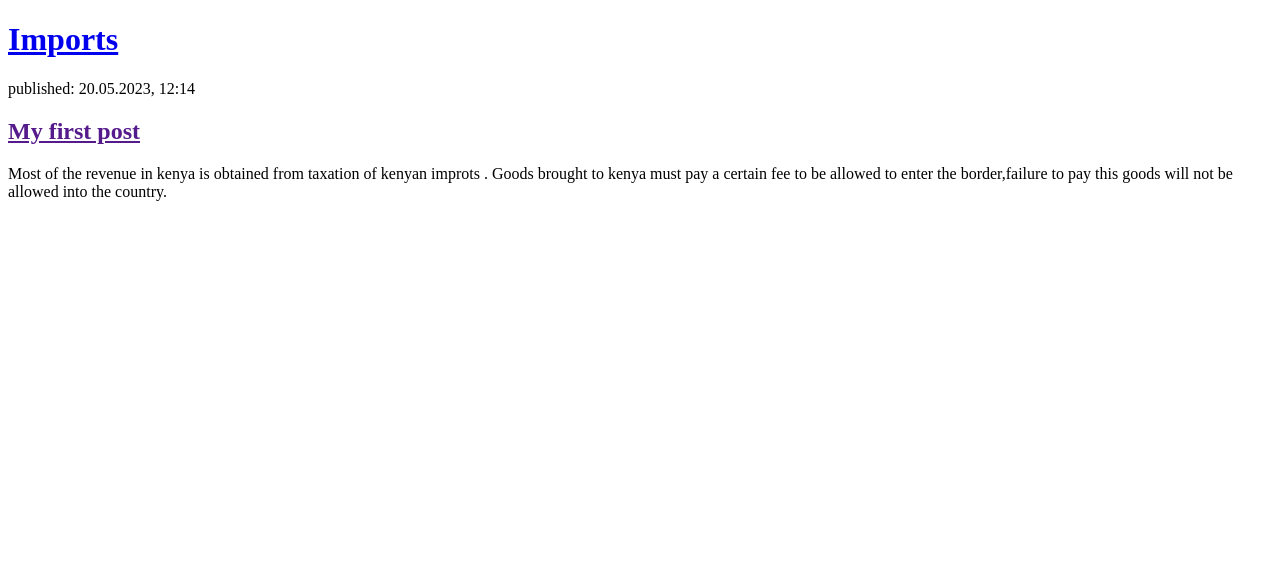
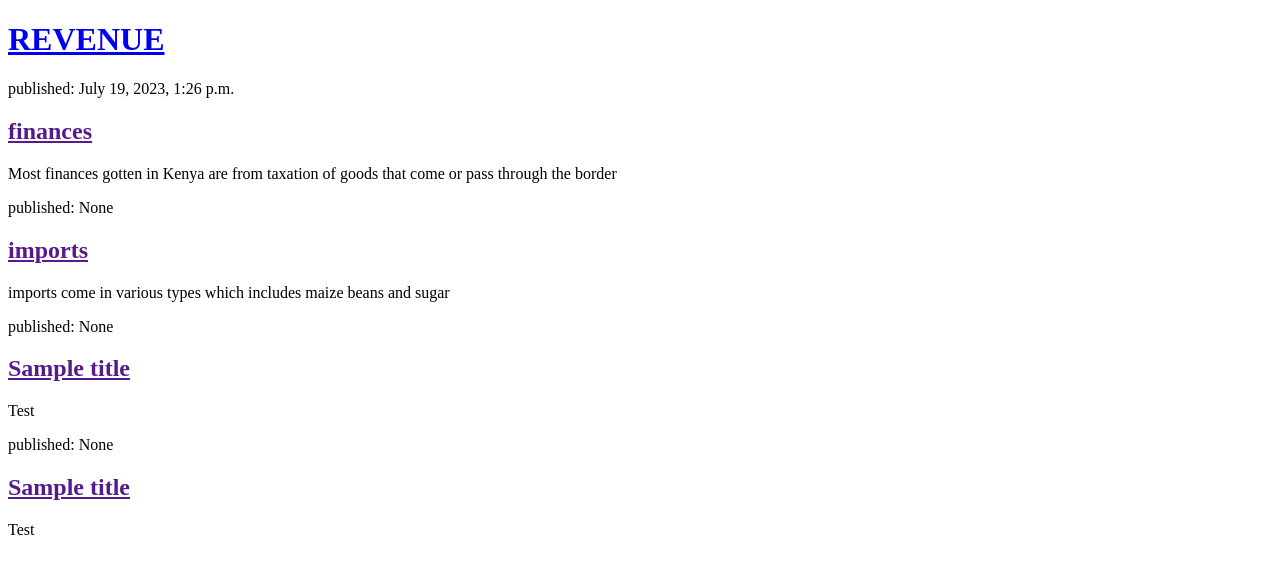
Before and after one commit to MuchiraIrungu/my-first-blog, a Django app: template imports/coffee/templates/coffee/post_list.html in a window 1280 px wide. Shown: the top 574 px of the page. Run offline with Django 3.2, Linux system fonts and the light colour scheme; the template is opened without the code that fills it: values that come from a table or form of the project are taken from there, others are empty; data comes from the database, SQL or seed files in the repository; both versions use the stored data as it was after the commit.

Commit message:
Modified templates to display posts from database.

```diff
--- a/imports/coffee/templates/coffee/post_list.html
+++ b/imports/coffee/templates/coffee/post_list.html
@@ -1,17 +1,22 @@
 <!DOCTYPE html>
 <html>
     <head>
-        <title>KENYAN REVENUE</TITLE>
+        <title>REVENUE</title>
     </head>
     <body>
         <header>
-            <h1><a href ="/">Imports</a></h1>
+            <h1><a href="/">REVENUE</a></h1>
         </header>
 
-        <article>
-            <time>published: 20.05.2023, 12:14</time>
-            <h2><a href="">My first post</a></h2>
-            <p>Most of the revenue in kenya is obtained from taxation of kenyan improts . Goods brought to kenya must pay a certain fee to be allowed to enter the border,failure to pay this goods will not be allowed into the country.</p>
-        </article>
-    </body>
+        {% for post in posts %}
+
+            <article>
+                <time>published: {{post.published_date}}</time>
+                <h2><a href="">{{post.title}}</a></h2>
+                <p>{{post.text|linebreaksbr}}</p>
+            </article>
+
+        {% endfor %}
+        </body>
+
 </html>
--- a/imports/coffee/views.py
+++ b/imports/coffee/views.py
@@ -1,6 +1,9 @@
 from django.shortcuts import render
+from .models import Post
+from django.utils import timezone
 
 # Create your views here.
 
 def post_list(request):
-    return render(request, 'coffee/post_list.html',{})
+    posts = Post.objects.filter(published_date__lte=timezone.now()).order_by('published_date')
+    return render(request, 'coffee/post_list.html',{'posts':posts})
```
Also changed, not shown: imports/db.sqlite3.
